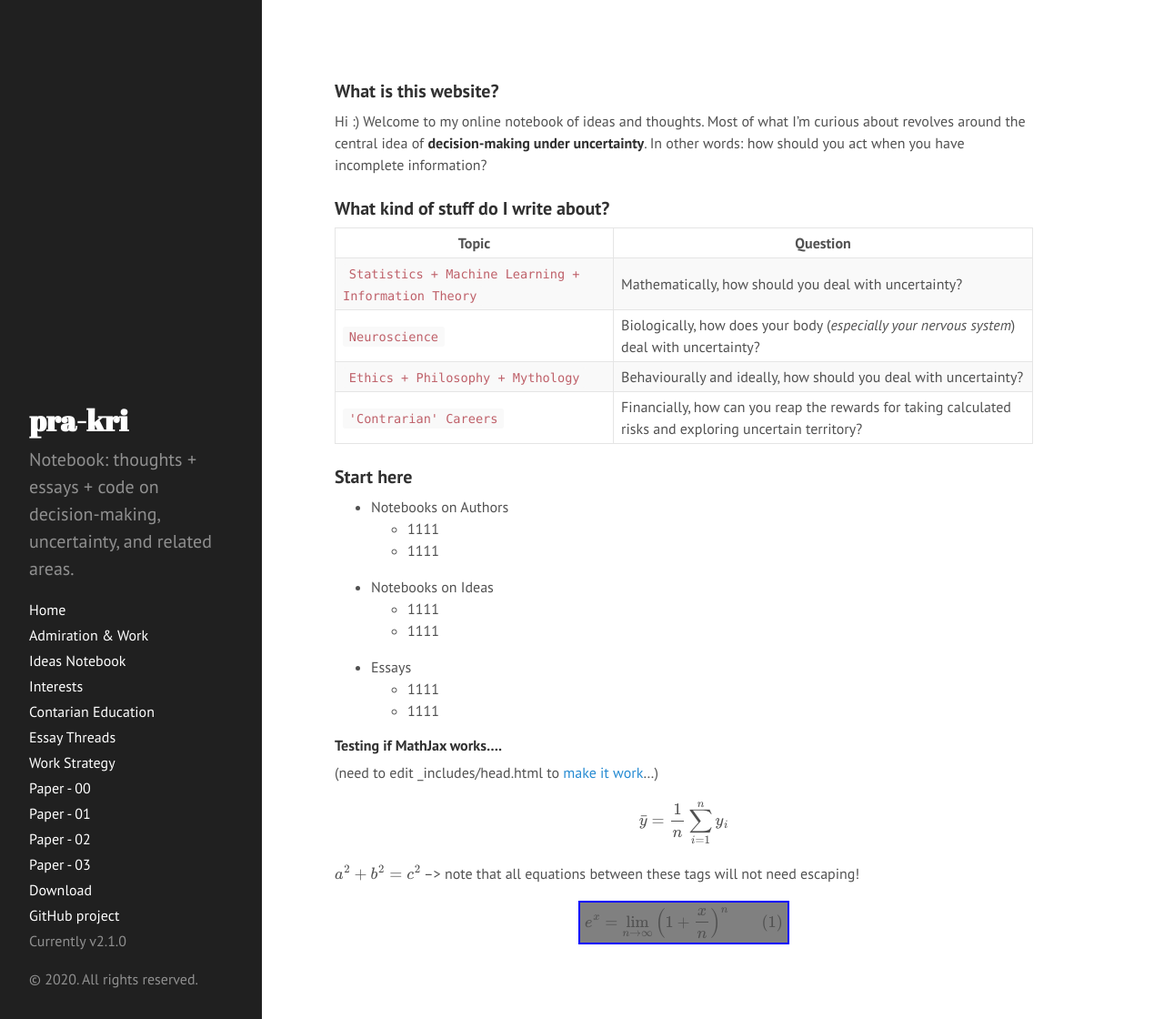
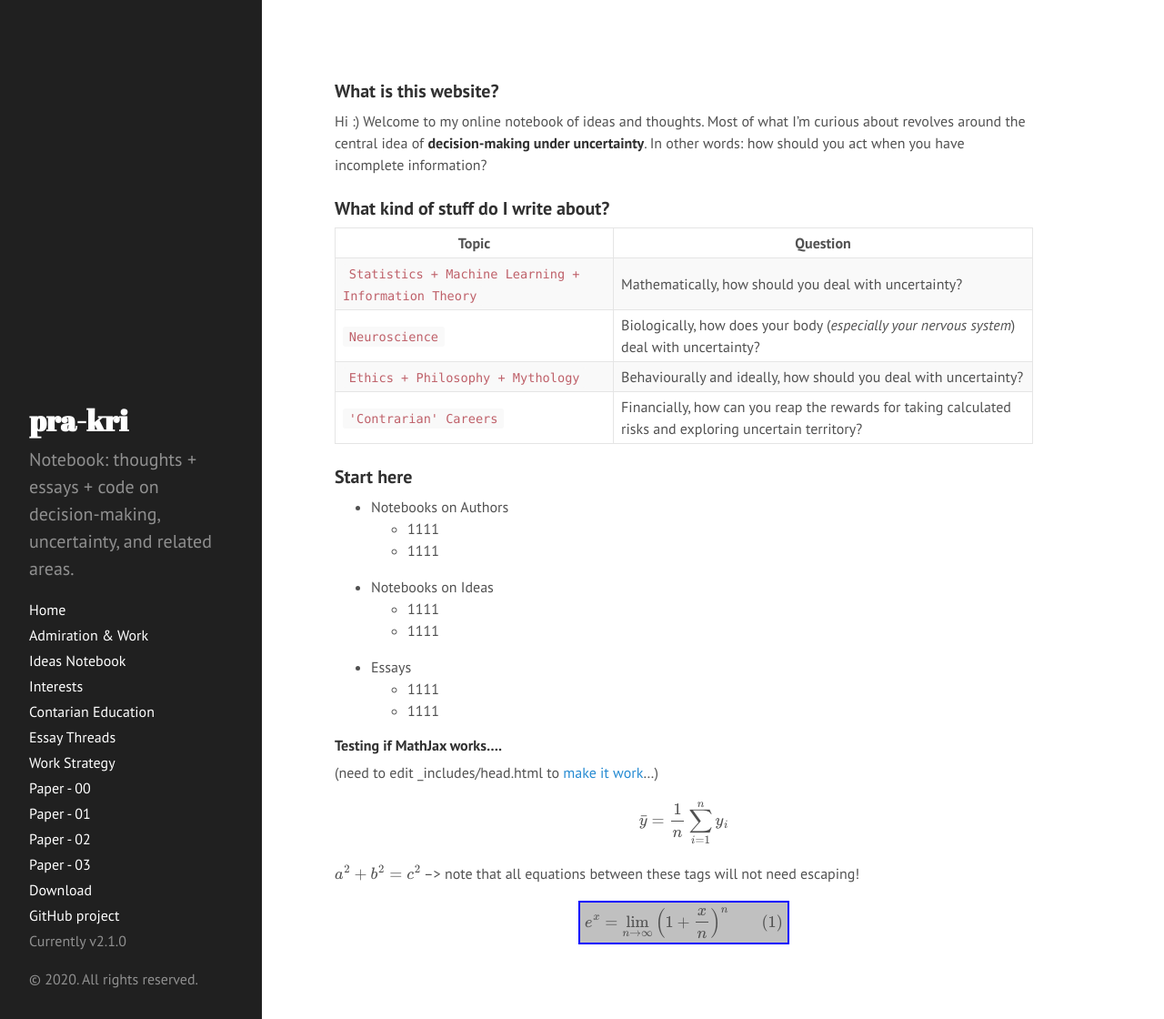
Before and after one commit to pra-kri/pra-kri.github.io, a Jekyll site: the page built from index.md, in a window 1280 px wide and 1120 px high. Shown: the whole window at 91% size. Built offline with Jekyll 4.4.1, drawn with Linux system fonts in a browser that asks for light colours; Markdown is read by kramdown in place of the engine named in the settings; formulas are drawn with MathJax 3.

Commit message:
Update index.md

```diff
--- a/index.md
+++ b/index.md
@@ -42,4 +42,4 @@ $$
   $$a^2 + b^2 = c^2$$ --> note that all equations between these tags will not need escaping!
  {% endraw %}
 
- $$ \bbox[gray,5px,border:2px solid blue] { e^x=\lim_{n\to\infty} \left( 1+\frac{x}{n} \right)^n \qquad (1) } $$
+ $$ \bbox[silver,5px,border:2px solid blue] { e^x=\lim_{n\to\infty} \left( 1+\frac{x}{n} \right)^n \qquad (1) } $$
```
